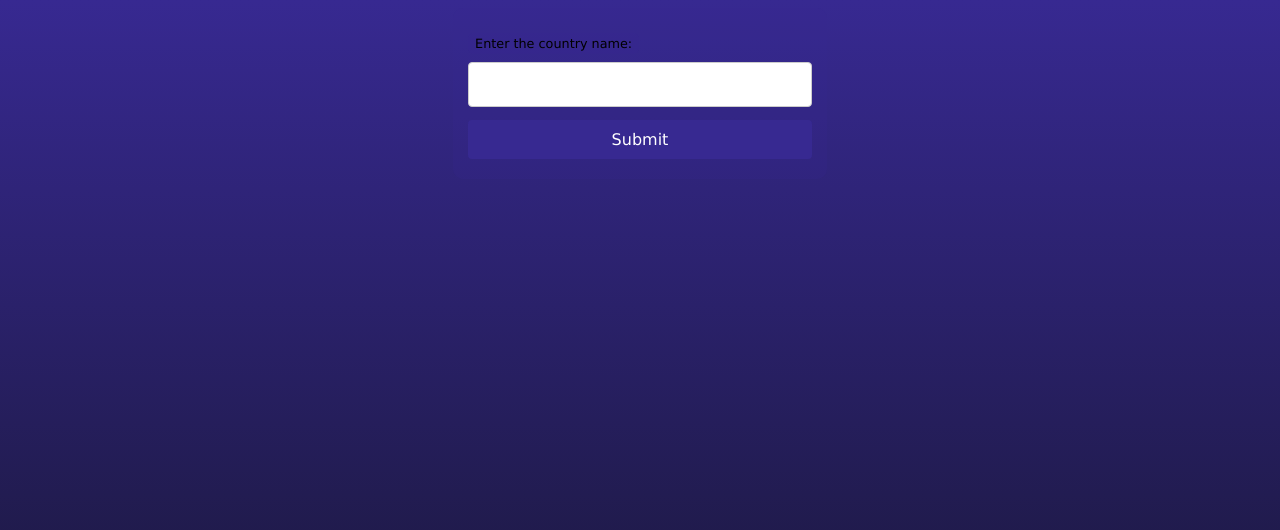
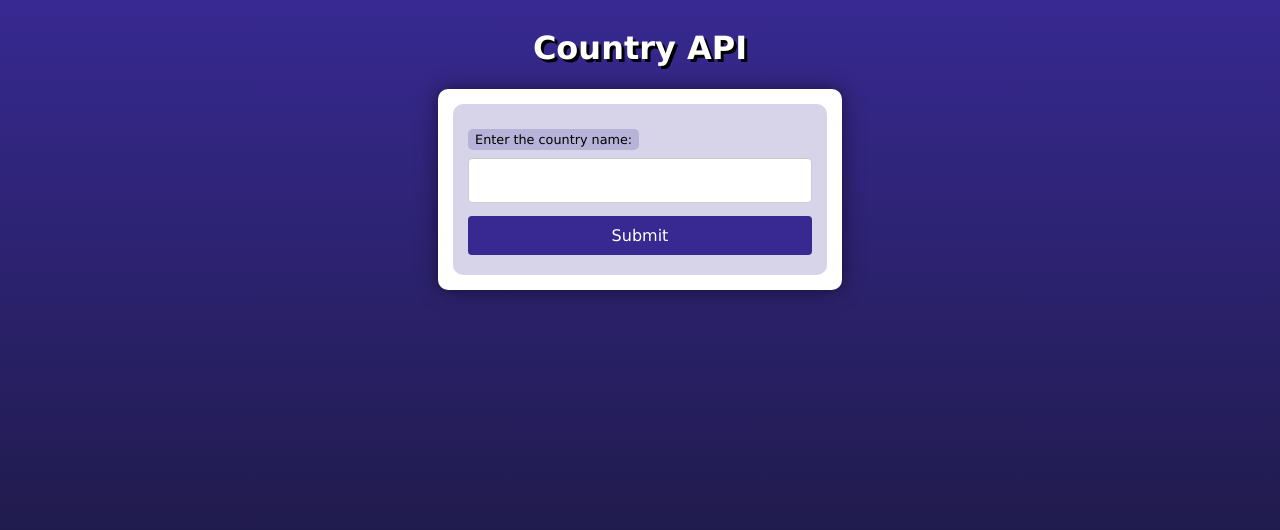
Before and after one commit to VChristinne/Country-API-Django, a Django app: page / in a window 1280 px wide. Shown: the top 530 px of the page. Run offline with Django 4.2, Linux system fonts and the light colour scheme.

Commit message:
Update country_info.html

```diff
--- a/myapp/templates/country_info.html
+++ b/myapp/templates/country_info.html
@@ -9,11 +9,16 @@
     <link rel="stylesheet" href="{% static 'style.css' %}">
 </head>
 <body>
+    <header>
+        <h1>Country API</h1>
+    </header>
+    <section>
         <form method="post" action="{% url 'country_info' %}">
             {% csrf_token %}
             <label for="country_name">Enter the country name: </label>
             <input type="text" id="country_name" name="country_name" required>
             <button type="submit">Submit</button>
         </form>
+    </section>
 </body>
 </html>
```
Lines whose indentation alone changed are shown as unchanged.
